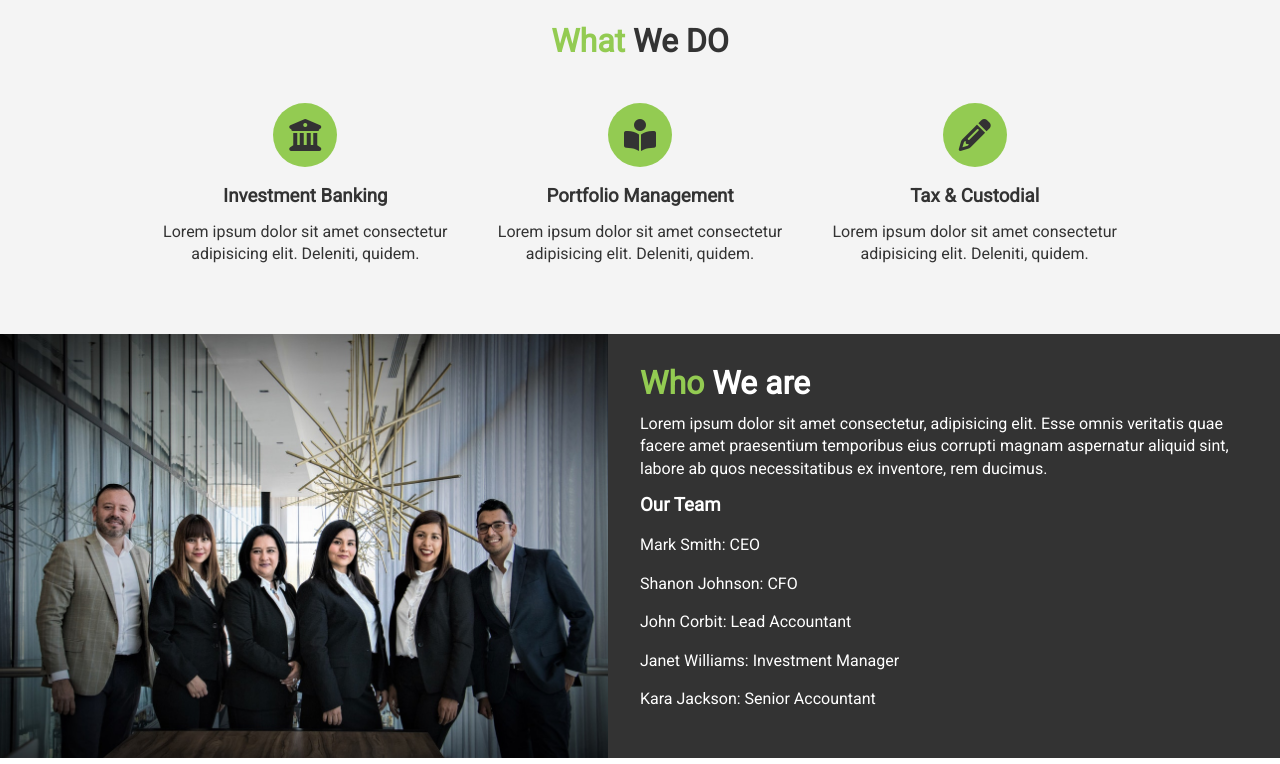
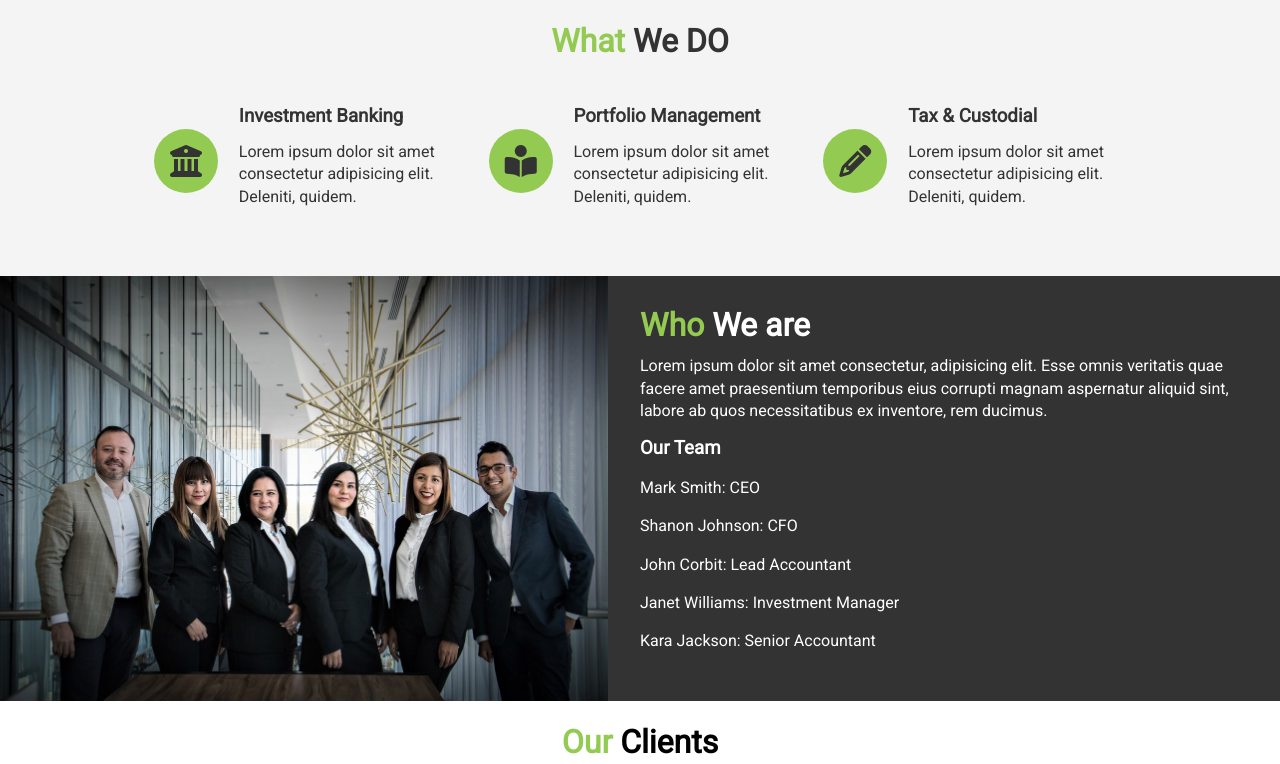
Before and after one commit to lersonjean/EdgeLedger-Website, a plain HTML site: page index.html in a window 1280 px wide. Shown: the part 866-1630 px from the top of the page. Drawn offline with nearby package versions, Linux system fonts and the light colour scheme; some packages are replaced by stand-ins of ours.

Commit message:
Widescreen included

```diff
--- a/css/mobile.css
+++ b/css/mobile.css
@@ -0,0 +1,17 @@
+#what .items {
+  display: block;
+  padding: ;
+}
+/* Align Icons to Left */
+
+#what .items .item {
+  display: flex;
+  text-align: left;
+}
+
+/* Position Icon */
+#what .items .item i {
+  margin-right: 1.3rem;
+  align-self: center;
+  margin-bottom: 0;
+}
--- a/css/widescreen.css
+++ b/css/widescreen.css
@@ -0,0 +1,17 @@
+/* Align Icons to Left */
+
+#what .items .item {
+  display: flex;
+  text-align: left;
+}
+
+/* Position Icon */
+#what .items .item i {
+  margin-right: 1.3rem;
+  align-self: center;
+  margin-bottom: 0;
+}
+
+#contact .map {
+  flex: 2;
+}
--- a/index.html
+++ b/index.html
@@ -13,7 +13,7 @@
     />
     <link
       rel="stylesheet"
-      media="screen and (min width: 1100px)"
+      media="screen and (min-width: 1100px)"
       href="css/widescreen.css"
     />
     <title>EdgeLedger Financial | Accounting & Investment</title>
```
